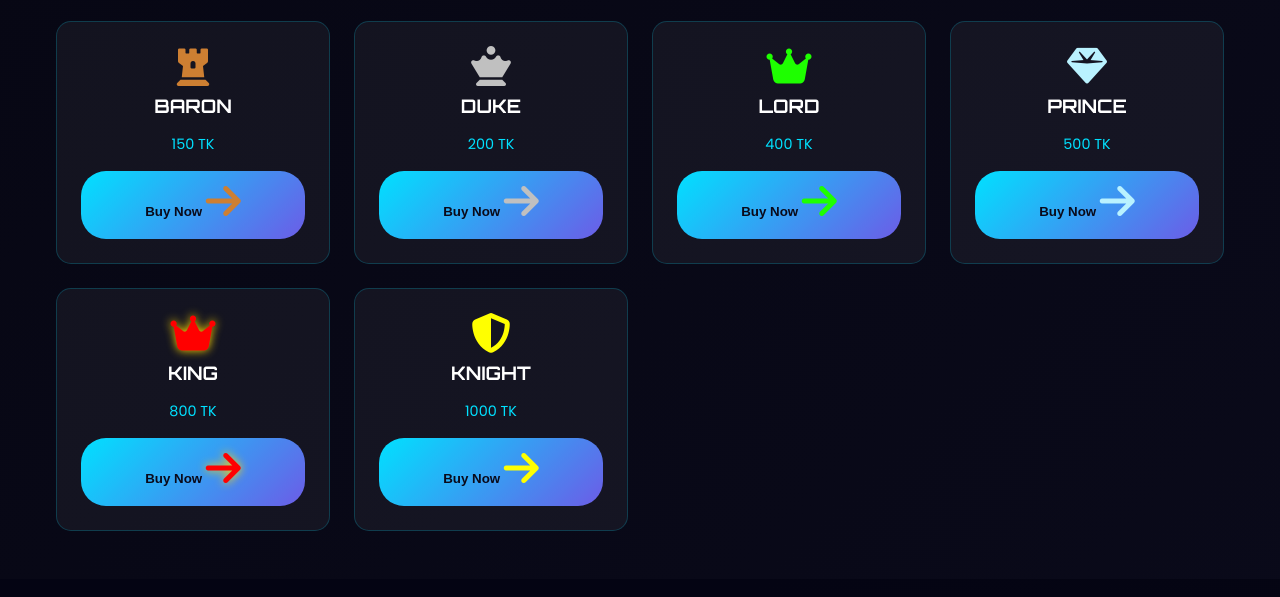
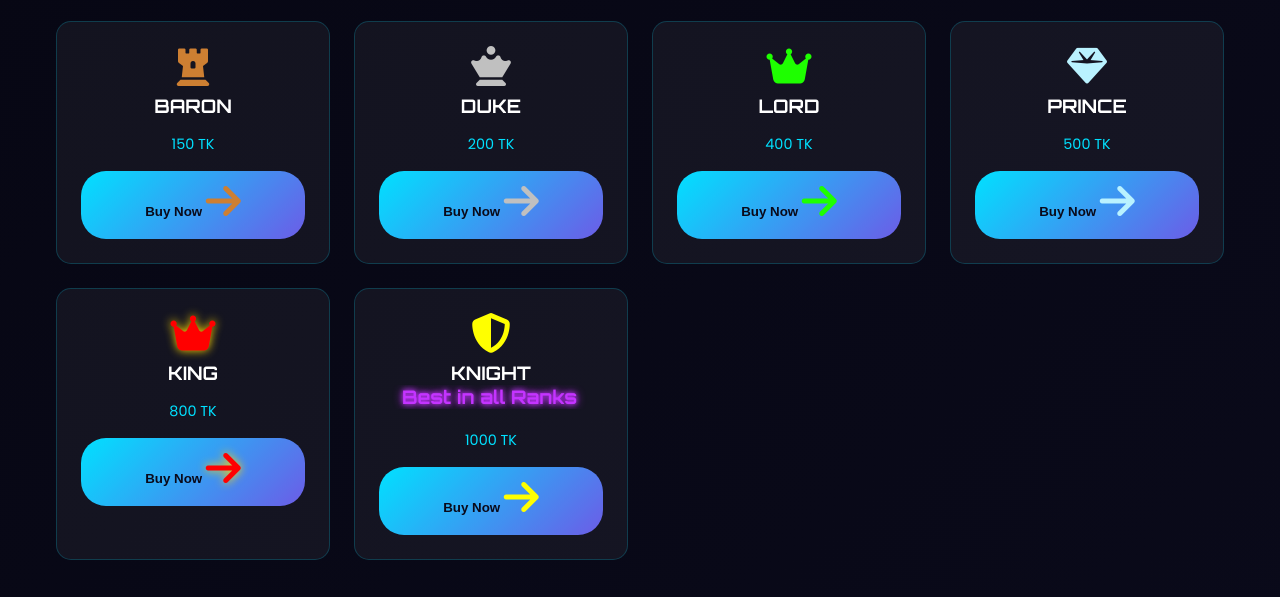
Before and after one commit to hemal1123/theknightsofbd, a plain HTML site: page store/index.html in a window 1280 px wide. Shown: the part 1457-2054 px from the top of the page. Drawn offline with Linux system fonts and the light colour scheme.

Commit message:
Update index.html

```diff
--- a/store/index.html
+++ b/store/index.html
@@ -85,7 +85,7 @@
             <div class="rank-card rank-lord"><i class="fas fa-crown"></i><h3>LORD</h3><div class="price-tag">400 TK</div><button class="buy-btn" data-item="Lord Rank" data-price="400">Buy Now <i class="fas fa-arrow-right"></i></button></div>
             <div class="rank-card rank-prince"><i class="fas fa-gem"></i><h3>PRINCE</h3><div class="price-tag">500 TK</div><button class="buy-btn" data-item="Prince Rank" data-price="500">Buy Now <i class="fas fa-arrow-right"></i></button></div>
             <div class="rank-card rank-king"><i class="fas fa-crown"></i><h3>KING</h3><div class="price-tag">800 TK</div><button class="buy-btn" data-item="King Rank" data-price="800">Buy Now <i class="fas fa-arrow-right"></i></button></div>
-            <div class="rank-card rank-knight"><i class="fas fa-shield-alt"></i><h3>KNIGHT</h3><div class="price-tag">1000 TK</div><button class="buy-btn" data-item="Knight Rank" data-price="1000">Buy Now <i class="fas fa-arrow-right"></i></button></div>
+            <div class="rank-card rank-knight"><i class="fas fa-shield-alt"></i><h3>KNIGHT <br><p>Best in all Ranks</p> </h3><div class="price-tag">1000 TK</div><button class="buy-btn" data-item="Knight Rank" data-price="1000">Buy Now <i class="fas fa-arrow-right"></i></button></div>
         </div>
     </section>
 
```
